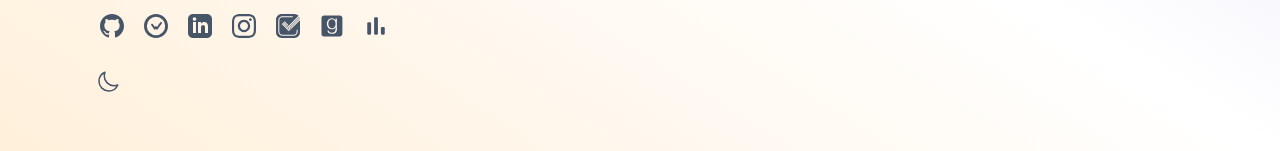
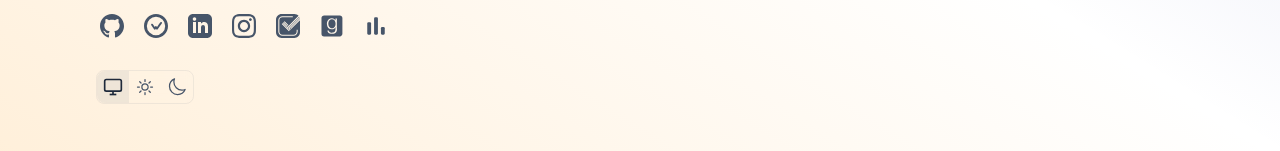
Before and after one commit to danielmnv/danielmnv, a Next.js app: page / in a window 1280 px wide. Shown: the part 646-797 px from the top of the page. Built offline with nearby package versions, Linux system fonts and the light colour scheme; no server answers; the database is empty.

Commit message:
Update toggle theme to allow system as an option

```diff
--- a/src/components/ThemeToggle/ThemeToggle.css
+++ b/src/components/ThemeToggle/ThemeToggle.css
@@ -1,7 +1,35 @@
-.theme-toggle {
-  @apply h-6 w-6 transition-transform duration-300 ease-in-out hover:rotate-90 hover:scale-110;
+.theme-button-group {
+  @apply flex w-fit rounded-lg border border-neutral-100/10 bg-transparent backdrop-blur-sm;
+}
 
-  .toggle-icon {
-    @apply h-6 w-6 text-neutral-200 hover:text-primary;
+.theme-button {
+  @apply relative flex h-8 w-8 items-center justify-center text-neutral-200 transition-all duration-200 hover:text-neutral-500;
+
+  .button-icon {
+    @apply h-5 w-5;
+  }
+
+  /* First button - rounded left */
+  &:first-child {
+    @apply rounded-l-lg;
+  }
+
+  /* Last button - rounded right */
+  &:last-child {
+    @apply rounded-r-lg;
+  }
+
+  /* Active state */
+  &.active {
+    @apply bg-neutral-100/10;
+
+    .button-icon {
+      @apply text-neutral-400;
+    }
+  }
+
+  /* Active state */
+  &:active {
+    @apply scale-95;
   }
 }
--- a/src/components/ThemeToggle/ThemeToggle.tsx
+++ b/src/components/ThemeToggle/ThemeToggle.tsx
@@ -4,22 +4,52 @@ import './ThemeToggle.css';
 import { useTheme } from 'next-themes';
 import { SunIcon } from '@/components/icons/SunIcon';
 import { MoonIcon } from '@/components/icons/MoonIcon';
+import { SystemIcon } from '@/components/icons/SystemIcon';
+import classNames from 'classnames';
 
 export function ThemeToggle() {
-  const { theme, resolvedTheme, setTheme } = useTheme();
-  const currentTheme = theme === 'system' ? resolvedTheme : theme;
+  const { theme, setTheme } = useTheme();
 
   return (
-    <button
-      onClick={() => setTheme(currentTheme === 'dark' ? 'light' : 'dark')}
-      className="theme-toggle"
-      aria-label="Toggle theme"
-    >
-      {currentTheme === 'dark' ? (
-        <SunIcon className="toggle-icon" data-testid="sun-icon" />
-      ) : (
-        <MoonIcon className="toggle-icon" data-testid="moon-icon" />
-      )}
-    </button>
+    <div className="theme-button-group">
+      <button
+        onClick={() => setTheme('system')}
+        className={classNames('theme-button group', {
+          active: theme === 'system',
+        })}
+        aria-label="System theme"
+        title="System theme"
+        data-testid="system-theme-button"
+        tabIndex={0}
+      >
+        <SystemIcon className="button-icon" data-testid="system-icon" />
+      </button>
+
+      <button
+        onClick={() => setTheme('light')}
+        className={classNames('theme-button group', {
+          active: theme === 'light',
+        })}
+        aria-label="Light theme"
+        title="Light theme"
+        data-testid="light-theme-button"
+        tabIndex={0}
+      >
+        <SunIcon className="button-icon" data-testid="sun-icon" />
+      </button>
+
+      <button
+        onClick={() => setTheme('dark')}
+        className={classNames('theme-button group', {
+          active: theme === 'dark',
+        })}
+        aria-label="Dark theme"
+        title="Dark theme"
+        data-testid="dark-theme-button"
+        tabIndex={0}
+      >
+        <MoonIcon className="button-icon" data-testid="moon-icon" />
+      </button>
+    </div>
   );
 }
--- a/src/components/icons/MoonIcon.tsx
+++ b/src/components/icons/MoonIcon.tsx
@@ -1,7 +1,6 @@
 import classNames from 'classnames';
-import { AriaAttributes } from 'react';
 
-export function MoonIcon({ className, ...props }: { className?: string } & AriaAttributes) {
+export function MoonIcon({ className }: { className?: string }) {
   return (
     <svg
       xmlns="http://www.w3.org/2000/svg"
@@ -9,11 +8,7 @@ export function MoonIcon({ className, ...props }: { className?: string } & AriaA
       viewBox="0 0 24 24"
       strokeWidth={1.5}
       stroke="currentColor"
-      className={classNames(
-        'h-6 w-6 transition-transform duration-500 ease-in-out hover:rotate-90 hover:scale-110',
-        className
-      )}
-      {...props}
+      className={classNames(className)}
     >
       <path
         strokeLinecap="round"
--- a/src/components/icons/SunIcon.tsx
+++ b/src/components/icons/SunIcon.tsx
@@ -1,7 +1,6 @@
 import classNames from 'classnames';
-import { AriaAttributes } from 'react';
 
-export function SunIcon({ className, ...props }: { className?: string } & AriaAttributes) {
+export function SunIcon({ className }: { className?: string }) {
   return (
     <svg
       xmlns="http://www.w3.org/2000/svg"
@@ -9,11 +8,7 @@ export function SunIcon({ className, ...props }: { className?: string } & AriaAt
       viewBox="0 0 24 24"
       strokeWidth={1.5}
       stroke="currentColor"
-      className={classNames(
-        'h-6 w-6 transition-transform duration-500 ease-in-out hover:rotate-90 hover:scale-110',
-        className
-      )}
-      {...props}
+      className={classNames(className)}
     >
       <path
         strokeLinecap="round"
--- /dev/null
+++ b/src/components/icons/SystemIcon.tsx
@@ -0,0 +1,26 @@
+export function SystemIcon({ className }: { className?: string }) {
+  return (
+    <svg
+      className={className}
+      width="24"
+      height="24"
+      viewBox="0 0 24 24"
+      fill="none"
+      xmlns="http://www.w3.org/2000/svg"
+    >
+      <rect
+        x="2"
+        y="3"
+        width="20"
+        height="14"
+        rx="2"
+        ry="2"
+        stroke="currentColor"
+        strokeWidth="2"
+        fill="none"
+      />
+      <line x1="8" y1="21" x2="16" y2="21" stroke="currentColor" strokeWidth="2" />
+      <line x1="12" y1="17" x2="12" y2="21" stroke="currentColor" strokeWidth="2" />
+    </svg>
+  );
+}
```
Also changed, not shown: 1 other file (tests, documents, lock files or other folders).
